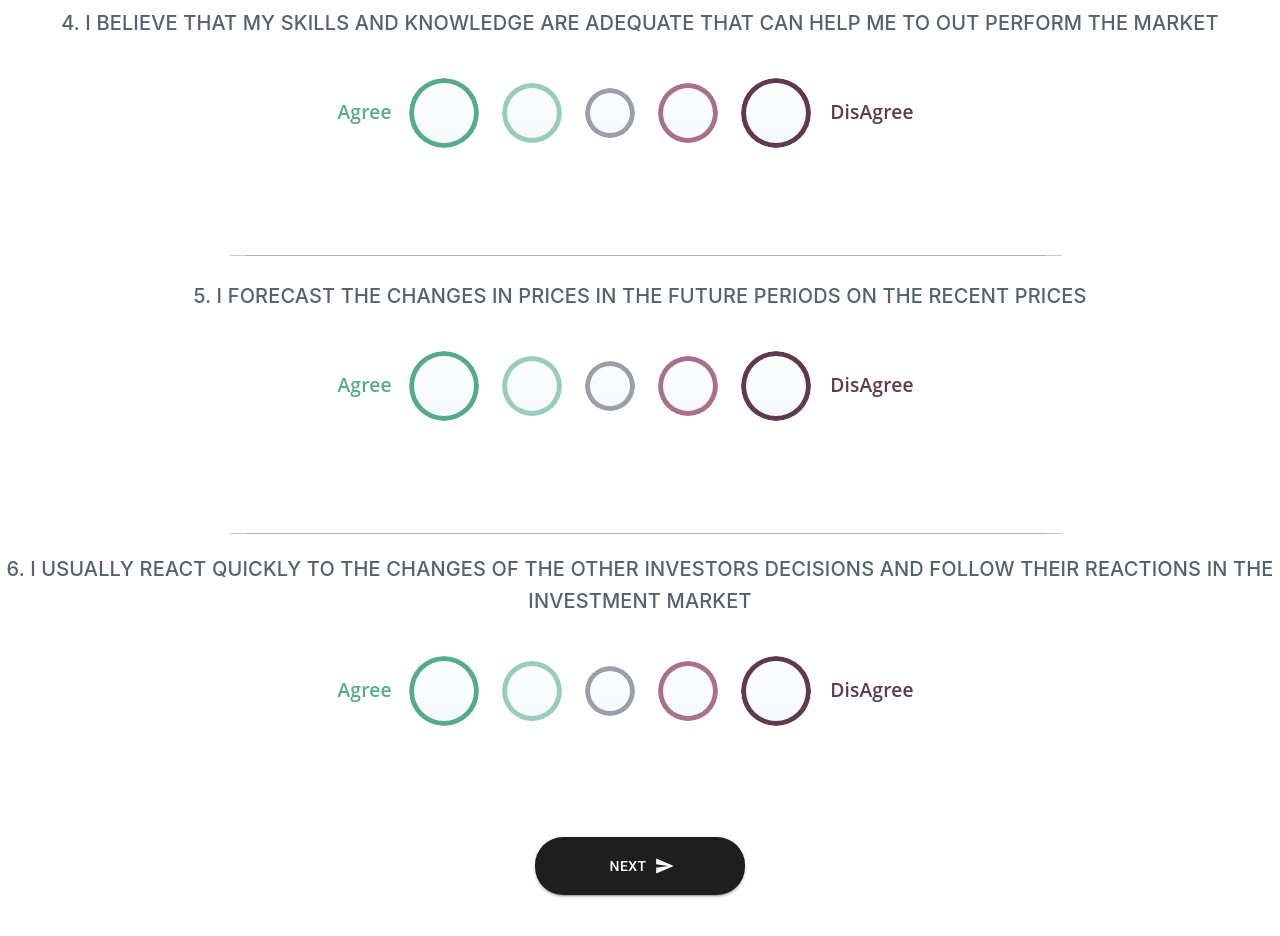
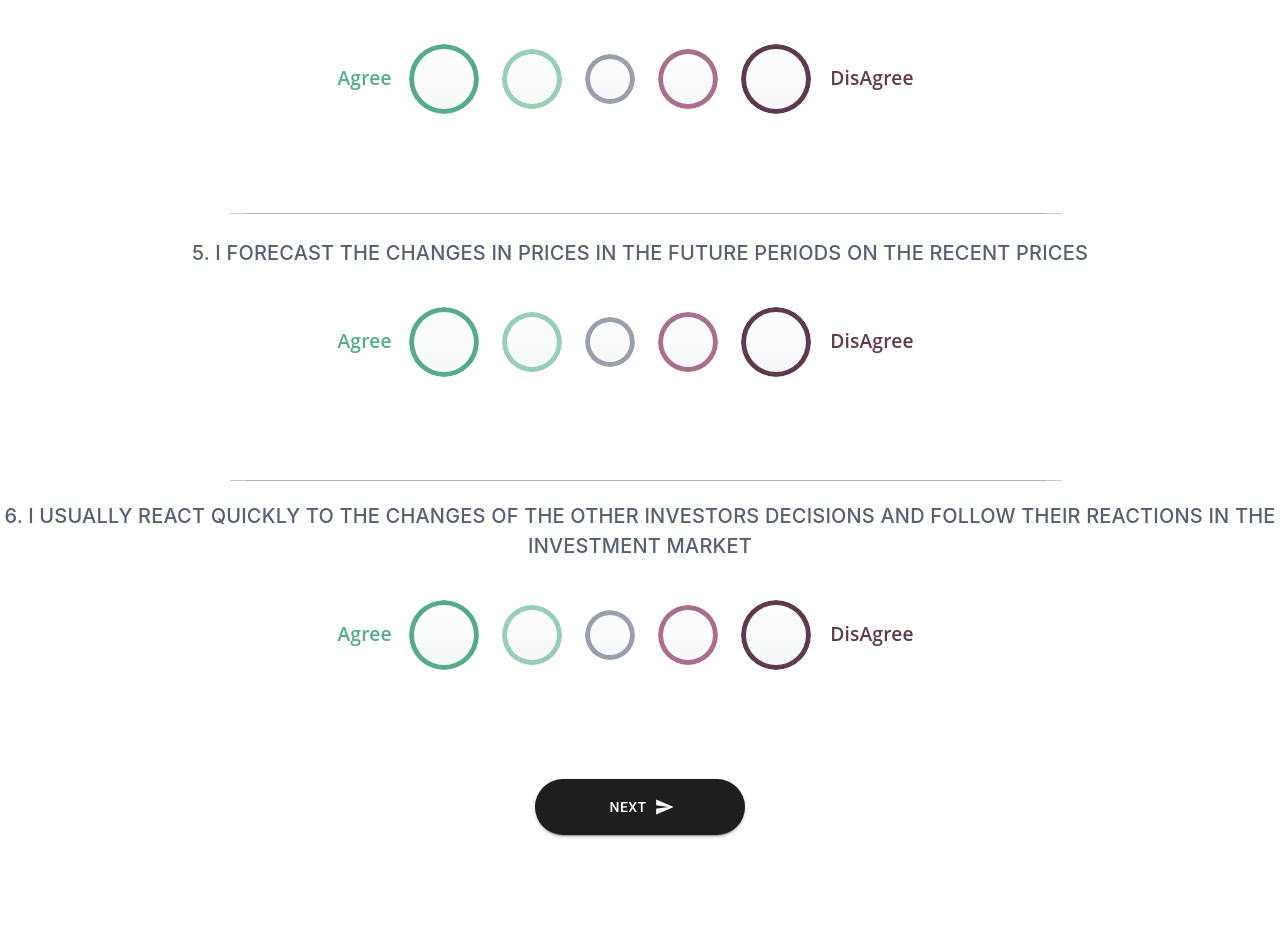
Before and after one commit to Santosh-Balaaji/Personal-Analaysis, a React (Create React App) app: page /Section3 in a window 1280 px wide. Shown: the part 1022-1958 px from the top of the page. Built offline with nearby package versions, Linux system fonts and the light colour scheme.

Commit message:
section1 updated

```diff
--- a/src/Components/NextButton.js
+++ b/src/Components/NextButton.js
@@ -5,26 +5,39 @@ import { makeStyles } from '@material-ui/core/styles';
 
 const useStyles = makeStyles(theme => ({
     button: {
-      marginTop:"8%",
-      width:"15em",
-      height:"58px",
-      borderRadius:"28px",
-      marginBottom:"10%"
+
+      borderRadius:'3em',
+      [theme.breakpoints.down('md')]:{
+        width:'7em',
+        height:'3em'
+        },
+        [theme.breakpoints.up('sm')]:{
+          width:'10em',
+          height:'4em'
+        },
+        [theme.breakpoints.up('lg')]:{
+          width:'15em',
+          height:'4em'
+
+        }
     },
+
   }));
 
 export default function NextButton(props){
     const classes = useStyles();
     return(
-        <Button style={{maxWidth:'30px',maxHeight:'50px',minWidth:'20px',minHeight:'30px'}}
+      <div style={{padding:'100px'}}>
+        <Button
         variant="contained"
         color="secondary"
-        className={classes.button}
         style={{backgroundColor:"#1f1e1e"}}
         endIcon={<Icon>send</Icon>}
         onClick={props.onclick}
+        className={classes.button}
       >
         Next
       </Button>
+      </div>
     );
 }
--- a/src/Components/RadioSection.js
+++ b/src/Components/RadioSection.js
@@ -42,14 +42,14 @@ const useStyles = makeStyles(theme => ({
       textSizing:
       {
         [theme.breakpoints.down('md')]:{
-          fontSize:'1em',
+          fontSize:'0.7em',
           },
           [theme.breakpoints.up('sm')]:{
-              fontSize:'1.2em',
+              fontSize:'1em',
 
           },
           [theme.breakpoints.up('lg')]:{
-              fontSize:'1.5em',
+              fontSize:'1.3em',
 
           }
       }
@@ -160,11 +160,11 @@ export default function RadioSection(props){
       <Typography className={classes.textSizing}>OR</Typography>
       <Grid >
       <Button variant="contained" style={{right:'5%'}} color="primary" id="Button1" value="option1" onClick={()=>onButton1Click(props.onChange1)} >
-        <Typography className={classes.buttonSizing}>33% chance of winning INR 10000</Typography>
+        <Typography className={classes.buttonSizing}>33% chance of winning INR 2500<br/> AND <br/> 67% chance of winning INR 2400</Typography>
       </Button>
 
       <Button variant="contained" color="primary" style={{left:'5%'}} id="Button2" value="option2" onClick={()=>onButton2Click(props.onChange1)}>
-  <Typography className={classes.buttonSizing}>67% chance of winning INR 10000</Typography>
+  <Typography className={classes.buttonSizing}>100% chance of winning INR 2400</Typography>
       </Button>
 
       <Dividers/>
@@ -181,11 +181,11 @@ export default function RadioSection(props){
       <Typography className={classes.textSizing}>OR</Typography>
       <Grid >
       <Button variant="contained" style={{right:'5%'}} color="primary" id="Button3" value="option1" onClick={()=>onButton3Click(props.onChange2)} >
-        <Typography className={classes.buttonSizing}>80% chance of winning INR 15000</Typography>
+        <Typography className={classes.buttonSizing}>80% chance of winning INR 4000 <br/> AND <br/> 20% chance of winning nothing</Typography>
       </Button>
 
       <Button variant="contained" color="primary" style={{left:'5%'}} id="Button4" value="option2" onClick={()=>onButton4Click(props.onChange2)}>
-  <Typography className={classes.buttonSizing}>20% chance of winning INR 15000</Typography>
+  <Typography className={classes.buttonSizing}>100% chance of winning INR 3000</Typography>
       </Button>
     <Dividers/>
 
--- a/src/Components/RadioTabs.js
+++ b/src/Components/RadioTabs.js
@@ -21,6 +21,7 @@ const useStyles = makeStyles((theme)=>({
         backgroundColor: "#56ac8a",
 
       },
+
     [theme.breakpoints.down('md')]:{
     width:30,
     height:30,
@@ -32,7 +33,8 @@ const useStyles = makeStyles((theme)=>({
     [theme.breakpoints.up('lg')]:{
       width:70,
       height:70,
-    }
+    },
+
   },
   StronglyDisAgree:{
     boxShadow:
@@ -113,6 +115,7 @@ const useStyles = makeStyles((theme)=>({
         height:50,
       }
   },
+
   Typo:{
     [theme.breakpoints.down('md')]:{
       fontSize:'0.7em'
@@ -137,6 +140,11 @@ TypoMargin:{
 
     }
 },
+Pad_Radio:{
+  [theme.breakpoints.down('md')]:{
+    padding:'2px',
+    }
+  },
 
   icon: {
     borderRadius: "50%",
@@ -179,19 +187,20 @@ export default function CustomizedRadios(props) {
 
 
   return (
-    <FormControl component="fieldset" justifycontent="center">
+    <FormControl component="fieldset" justifycontent="center" >
       <RadioGroup
         aria-label="gender"
         name="customized-radios"
         row
         onChange={props.onChange}
+
       >
         <Typography className={classes.Typo} style={{marginTop:'1.5em' ,marginRight:'1em',marginLeft:'-1.5em',color:'#56ac8a',fontWeight:'600',fontFamily:'Open Sans,Helvetica Neue,Arial'}} >Agree </Typography>
         <Tooltip title="Strongly Agree">
           <FormControlLabel
             value="Strongly Agree"
             control={<Radio
-              className={classes.root}
+              className={clsx(classes.root,classes.Pad_Radio)}
               color="default"
               checkedIcon={<span style={{backgroundColor:"#56ac8a"}} className={clsx(classes.checkedIcon,classes.icon,classes.StronglyAgree)} />}
               icon={<span  className={clsx(classes.StronglyAgree,classes.icon)} />}
@@ -201,34 +210,38 @@ export default function CustomizedRadios(props) {
         <Tooltip title="Agree">
           <FormControlLabel value="Agree"
           control={<Radio
-                    className={classes.root}
+            className={clsx(classes.root,classes.Pad_Radio)}
+
                     color="default"
                     checkedIcon={<span style={{backgroundColor:"#98cdb8"}} className={clsx(classes.checkedIcon,classes.icon,classes.Agree)} />}
                     icon={<span  className={clsx(classes.Agree,classes.icon)} />}
-                    />} />
+                    />}
+                    className={classes.Pad_Radio}/>
           </Tooltip>
           <Tooltip title="Neutral">
           <FormControlLabel value="Neutral"
           control={<Radio
-                    className={classes.root}
+            className={clsx(classes.root,classes.Pad_Radio)}
                     color="default"
                     checkedIcon={<span style={{backgroundColor:"#9b9faa"}} className={clsx(classes.checkedIcon,classes.icon,classes.Neutral)} />}
                     icon={<span  className={clsx(classes.Neutral,classes.icon)} />}
-                    />} />
+                    />}
+                    />
           </Tooltip>
           <Tooltip title="Disagree">
           <FormControlLabel value="Disagree" control={<Radio
-                    className={classes.root}
+                    className={clsx(classes.root,classes.Pad_Radio)}
                     color="default"
                     checkedIcon={<span style={{backgroundColor:"#a9708e"}} className={clsx(classes.checkedIcon,classes.icon,classes.DisAgree)} />}
                     icon={<span  className={clsx(classes.DisAgree,classes.icon)} />}
-                    />} />
+                    />}
+                    />
           </Tooltip>
           <Tooltip title="Strongly Disagree">
           <FormControlLabel
             value="Strongly Disagree"
             control={<Radio
-              className={classes.root}
+              className={clsx(classes.root,classes.Pad_Radio)}
               color="default"
               checkedIcon={<span style={{backgroundColor:"#5f394d"}} className={clsx(classes.checkedIcon,classes.icon,classes.StronglyDisAgree)} />}
               icon={<span  className={clsx(classes.StronglyDisAgree,classes.icon)} />}
--- a/src/Components/Sliders.js
+++ b/src/Components/Sliders.js
@@ -3,6 +3,7 @@ import {Grid,Paper,Slider,Typography} from '@material-ui/core';
 import { makeStyles } from "@material-ui/core/styles";
 import CustomizedRadios from "../Components/RadioTabs";
 import Dividers from './Divider';
+import clsx from "clsx";
 const useStyles = makeStyles(theme => ({
     root: {
       flexGrow: 1,
@@ -18,7 +19,22 @@ const useStyles = makeStyles(theme => ({
         fontFamily:"unset",
         color:"#576071",
         marginBottom:"1.5em"
-      }
+      },
+      Typo_text:{
+        [theme.breakpoints.down('md')]:{
+          fontSize: '0.9em',
+            fontWeight: '500',
+          },
+          [theme.breakpoints.up('sm')]:{
+            fontSize: '1.1em',
+            fontWeight: '500',
+          },
+          [theme.breakpoints.up('lg')]:{
+            fontSize: '1.25em',
+            fontWeight: '500',
+
+          }
+        }
 
   }));
 
@@ -33,12 +49,12 @@ const useStyles = makeStyles(theme => ({
 export default function Sliders(props){
     const classes = useStyles();
     return(
-        <Grid container wrap="nowrap" spacing={2} justifycontent="center">
+        <Grid container wrap="nowrap"  justifycontent="center">
           <Grid item xs >
         <Dividers/>
 
           <div className={classes.margin} />
-      <Typography variant='h6' id="discrete-slider-custom" className={classes.typo} gutterBottom >
+      <Typography className={clsx(classes.Typo_text,classes.typo)}  id="discrete-slider-custom"  gutterBottom >
         {props.sliderTypo}
       </Typography>
       <div className={classes.slider} style={{marginLeft:'10%'}}>
--- a/src/Sections/Section2.js
+++ b/src/Sections/Section2.js
@@ -70,7 +70,6 @@ import {connect} from 'react-redux';
         return (
             <div>
             <ButtonAppBar AppBarText={'PROSPECT THEORY'}/>
-              <SimplePaper Description={'PROSPECT THEORY IS A BEHAVIORAL MODEL THAT SHOWS HOW PEOPLE DECIDE BETWEEN ALTERNATIVES THAT INVOLVE RISK AND UNCERTAINTY(E.G.% LIKELIHOOD OF GAINS OR LOSSES). IT DEMONSTRATES THAT PEOPLE THINK IN TERMS OF EXPECTED UTILITY RELATIVE TO A REFERENCE POINT (E.G. CURRENT WEALTH) RATHER THAN ABSOLUTE OUTCOMES.'} />
               <RadioSection  onChange1={this.onChange1} onChange2={this.onChange2} onChange3={this.onChange3} onChange4={this.onChange4} onChange5={this.onChange5}  />
               <NextButton onclick={this.handleClick} />
             </div>
```
Also changed, not shown: src/Sections/Section1.js (+21 -82 lines).
